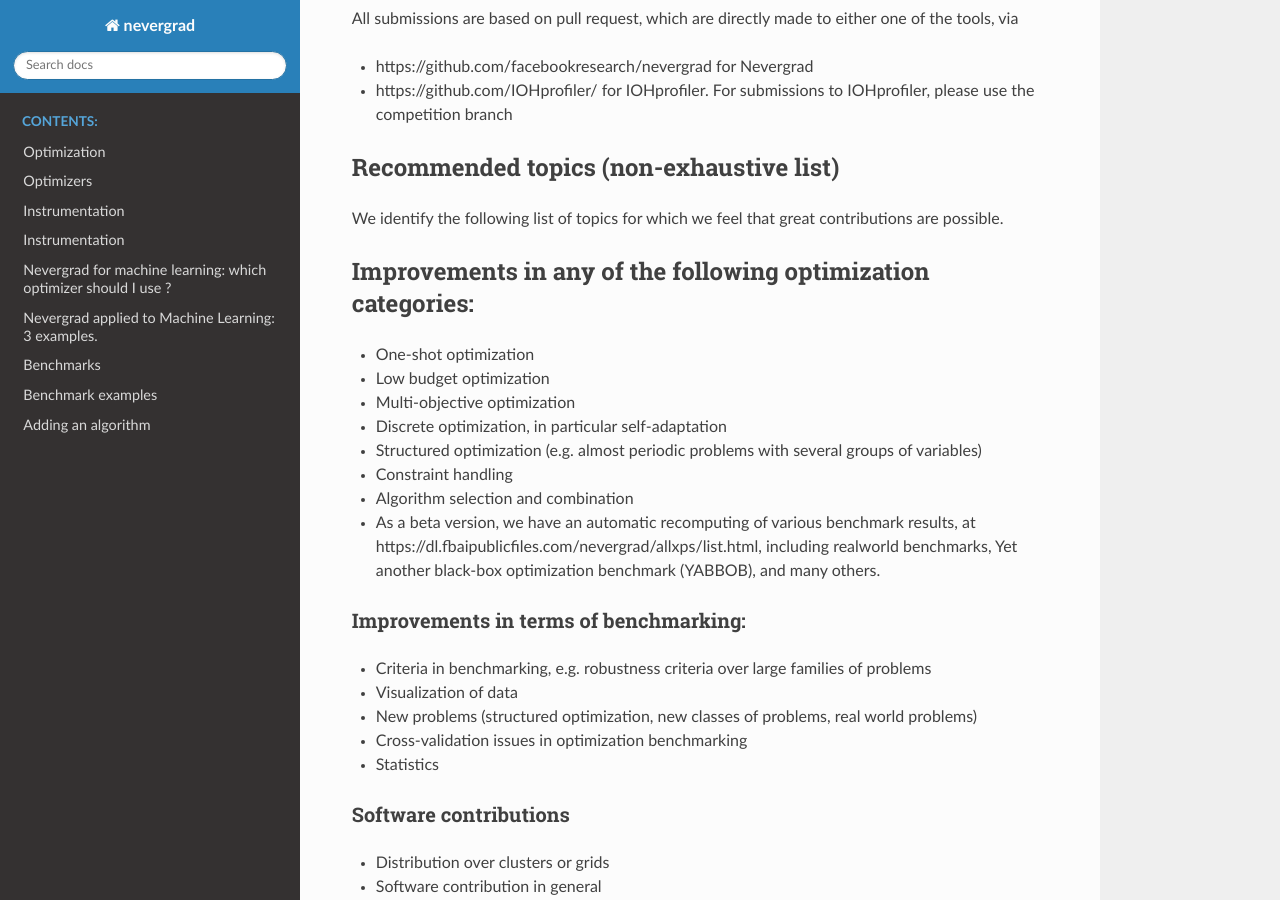
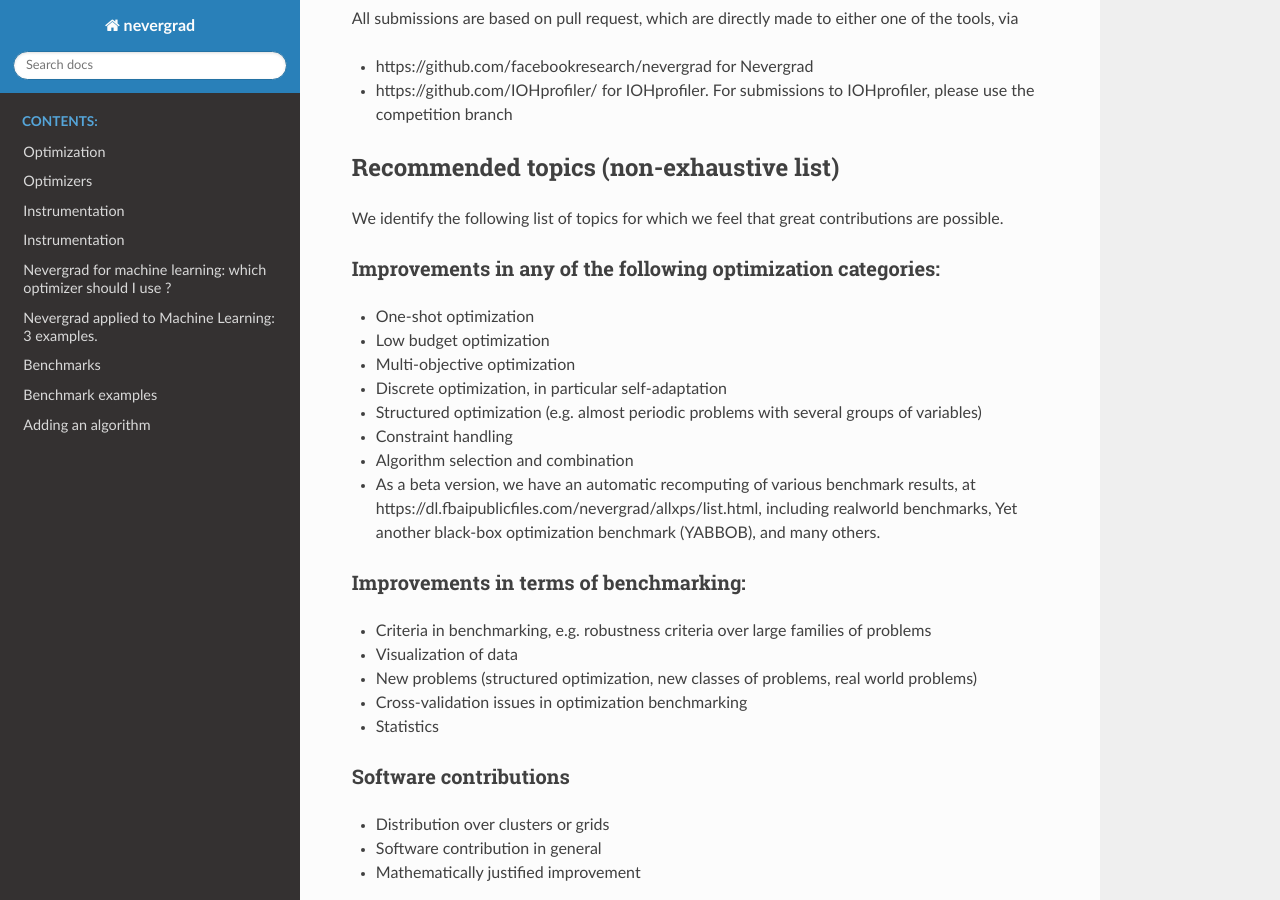
Before and after one commit to facebookresearch/nevergrad, a Sphinx documentation site: the page built from docs/opencompetition2020.md, in a window 1280 px wide and 900 px high, scrolled down 2944 px. Built offline with Sphinx 7.4.7 and the Read the Docs theme 2.0.0, drawn with Linux system fonts in a browser that asks for light colours.

Commit message:
Add missing #

```diff
--- a/docs/opencompetition2020.md
+++ b/docs/opencompetition2020.md
@@ -47,6 +47,7 @@
 The type of awards, if any, will be announced later.
 
 ## About Nevergrad and IOHprofiler
+
 ### Nevergrad
 Nevergrad is an open source platform for derivative-free optimization:  it contains a wide range of optimizers, test cases, supports multiobjective optimization and handles constraints. It automatically updates results of all experiments merged in the codebase, hence users do not need computational power for participating and getting results.
 
@@ -84,7 +85,7 @@
 ## Recommended topics (non-exhaustive list)
 We identify the following list of topics for which we feel that great contributions are possible.
 
-## Improvements in any of the following optimization categories:
+### Improvements in any of the following optimization categories:
 - One-shot optimization
 - Low budget optimization
 - Multi-objective optimization
```
